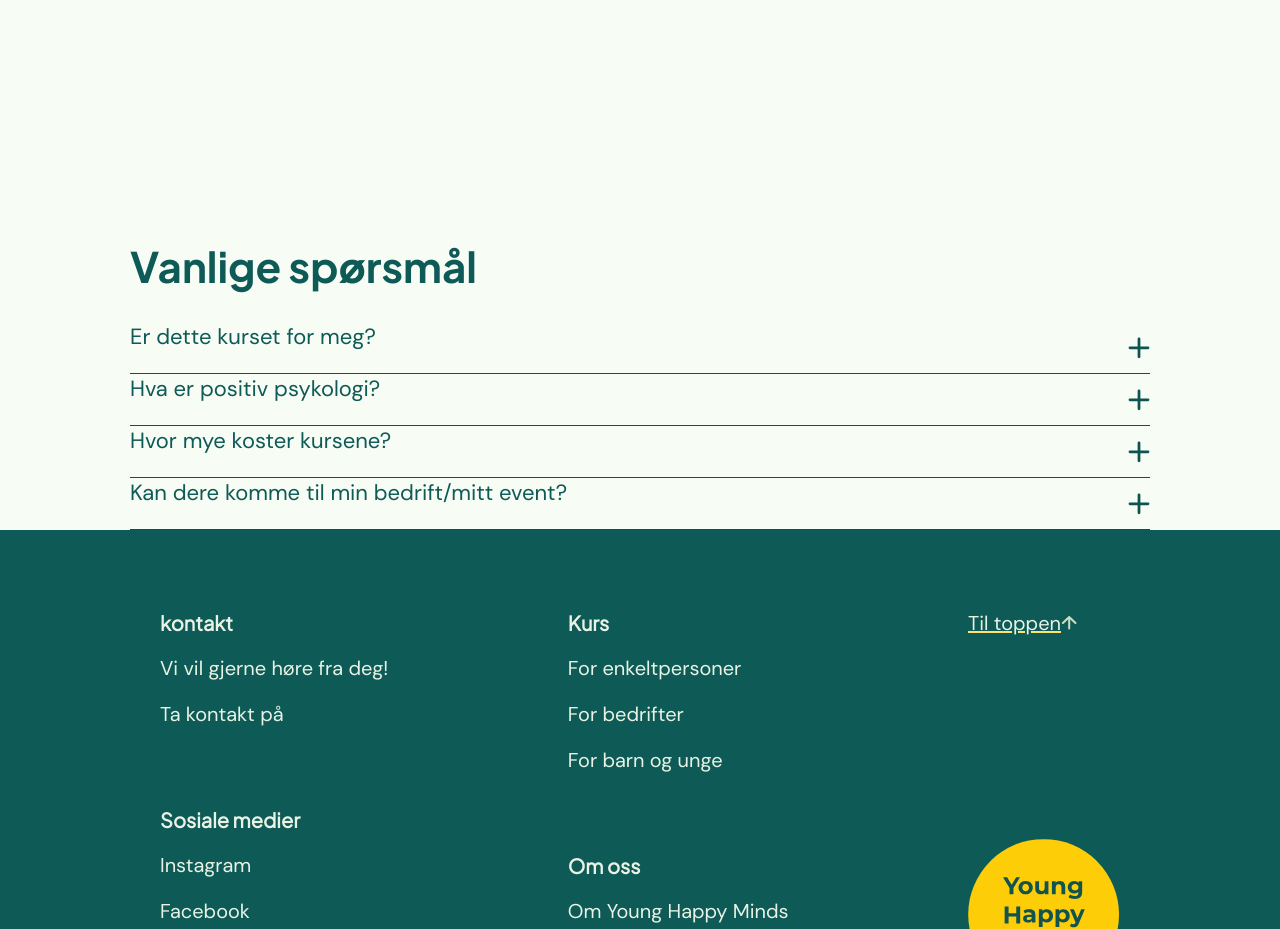
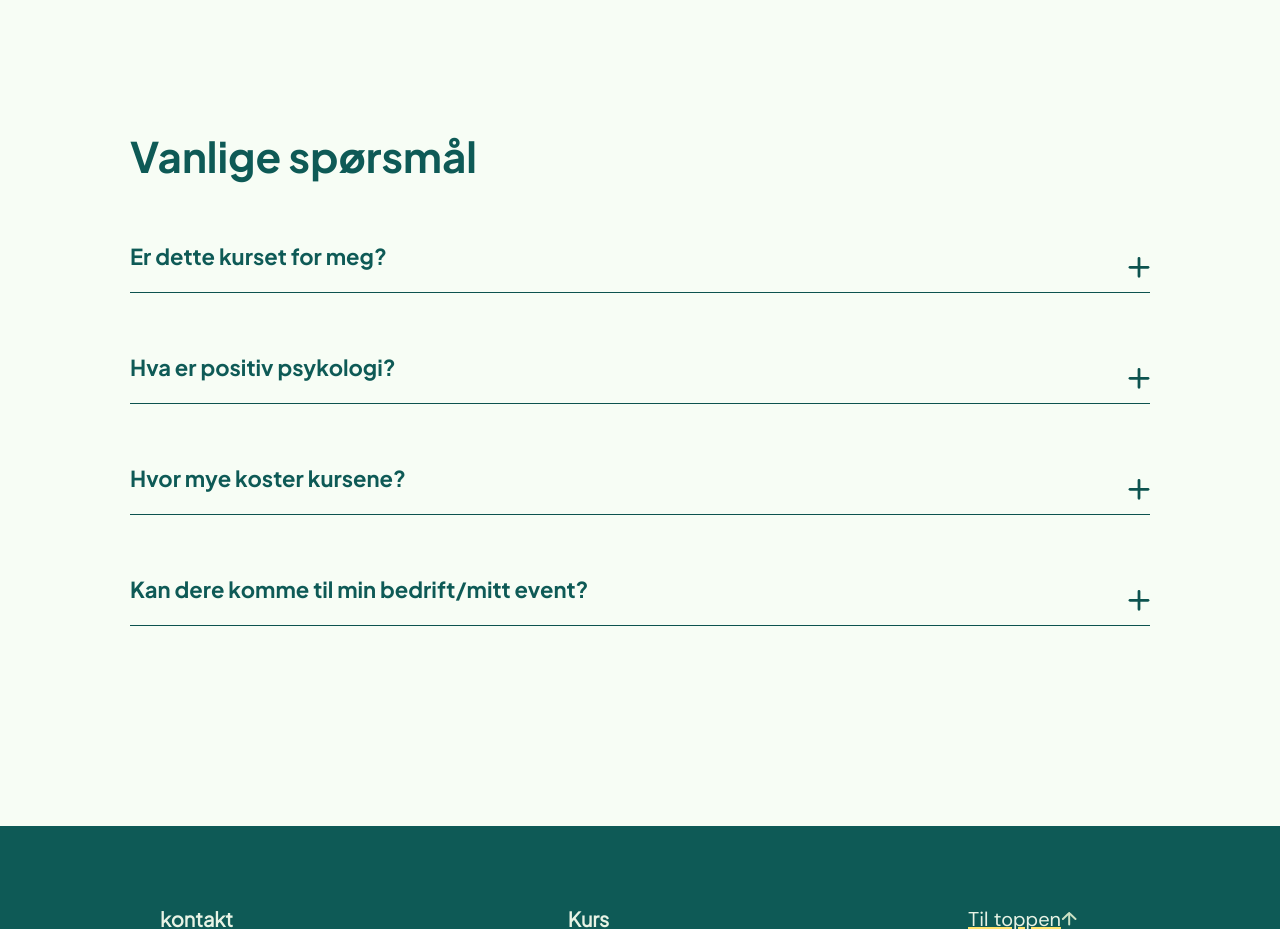
Before and after one commit to TrymVei/Young-Happy-Minds, a Next.js app in the folder yhm/: page / in a window 1280 px wide. Shown: the part 6000-6929 px from the top of the page. Built offline with nearby package versions, Linux system fonts and the light colour scheme.

Commit message:
fix: updated styling on faq section

```diff
--- a/yhm/src/components/accordion/questionAccordion/accordion.module.css
+++ b/yhm/src/components/accordion/questionAccordion/accordion.module.css
@@ -1,5 +1,7 @@
 .accordion {
   width: 100%;
+  margin-top: var(--margin-60);
+  margin-bottom: var(--margin-60);
 }
 
 .accordion__flex {
@@ -7,3 +9,7 @@
   justify-content: space-between;
   border-bottom: 1px solid var(--green-d1);
 }
+
+.accordion__answer {
+  margin-top: var(--margin-bottom-30);
+}
--- a/yhm/src/components/accordion/questionAccordion/accordion.tsx
+++ b/yhm/src/components/accordion/questionAccordion/accordion.tsx
@@ -21,12 +21,9 @@ const Accordion = (props: { question: string; answer: string; id: string }) => {
   };
 
   return (
-    <div className={style.accordion} onClick={() => setIsOpen(!isOpen)}>
+    <div className={style.accordion}>
       <div className={style.accordion__flex}>
-        <p
-          className={style.accordion__question}
-          style={{ transition: 'all 0.3s ease-in-out' }}
-        >
+        <p id="boldJakarta22" style={{ transition: 'all 0.3s ease-in-out' }}>
           {props.question}
         </p>
         <img
@@ -36,7 +33,11 @@ const Accordion = (props: { question: string; answer: string; id: string }) => {
           alt="open"
         />
       </div>
-      {isOpen ? <p>{props.answer}</p> : <></>}
+      {isOpen ? (
+        <p className={style.accordion__answer}>{props.answer}</p>
+      ) : (
+        <></>
+      )}
     </div>
   );
 };
--- a/yhm/src/srcPages/home/faq/faq.module.css
+++ b/yhm/src/srcPages/home/faq/faq.module.css
@@ -1,3 +1,4 @@
 .faq {
-  margin-top: var(--section-margin-top);
+  margin-top: 10.625rem;
+  margin-bottom: 12.5rem;
 }
--- a/yhm/styles/global.css
+++ b/yhm/styles/global.css
@@ -100,6 +100,7 @@
   /* Section Margin */
   --section-margin-top: 17.5rem;
   --margin-bottom-30: 1.875rem;
+  --margin-60: 3.75rem;
 
   --leftRight-padding: 8.125rem;
 
@@ -229,6 +230,11 @@ h1 {
   font-size: var(--font-size-22);
 }
 
+#boldJakarta22 {
+  font-family: var(--jakarta-bold-font-family);
+  font-size: var(--font-size-22);
+}
+
 p {
   font-family: var(--DM-Sans-regular-font-family);
   font-size: var(--font-size-22);
```
